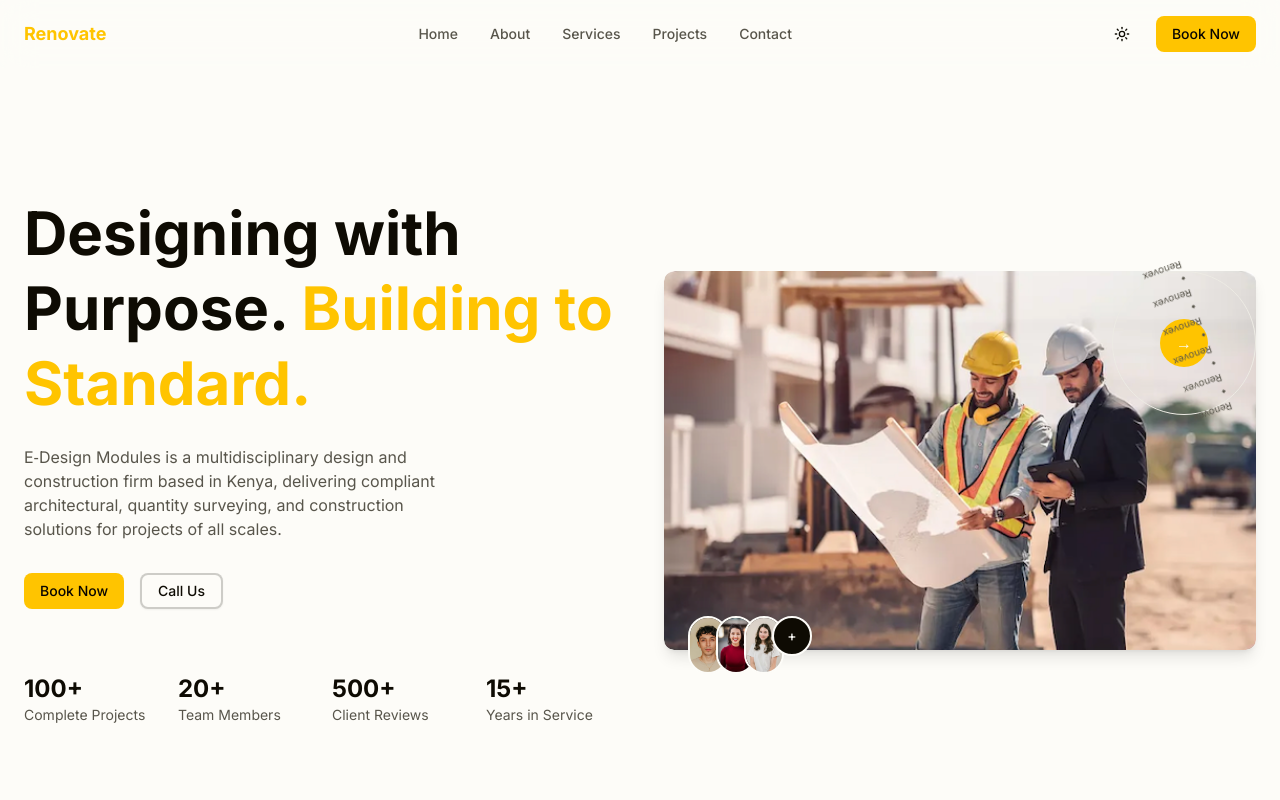
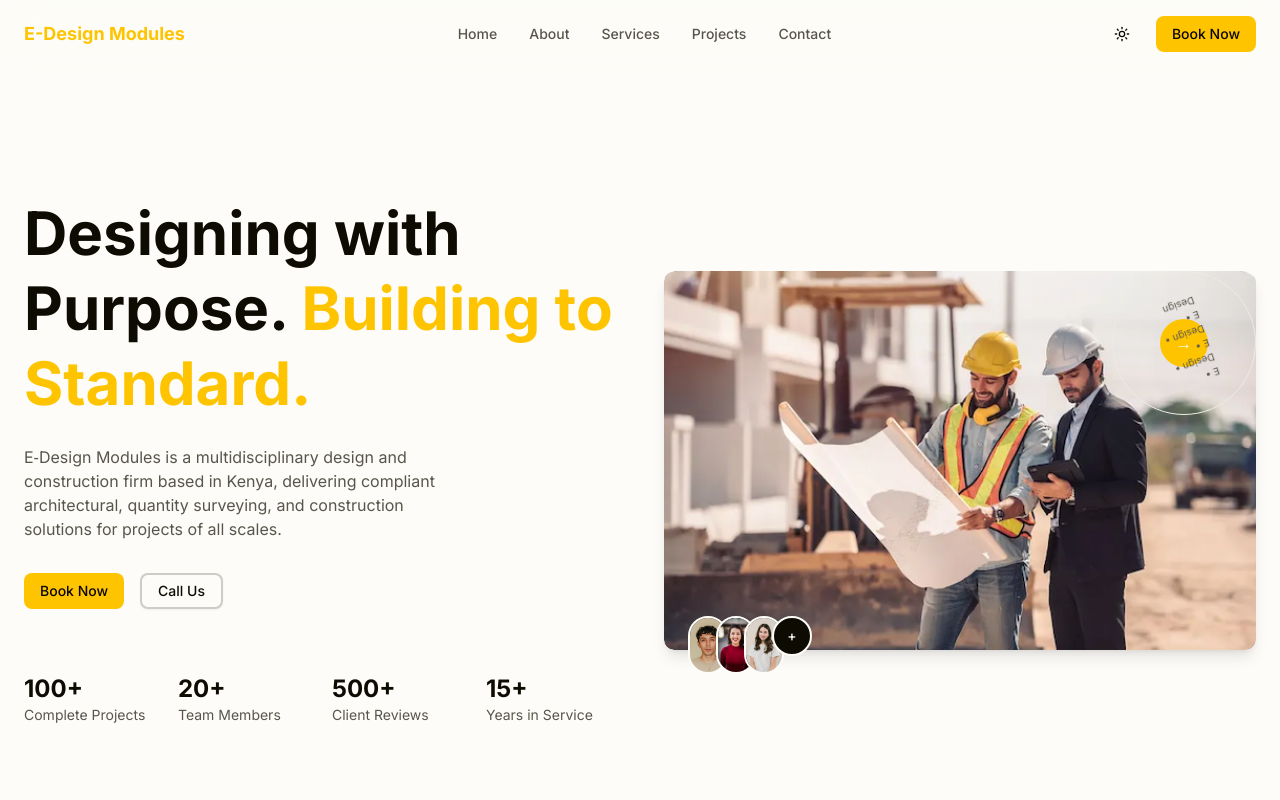
Before and after one commit to daveclinton/E-Modules, a Next.js app: page / in a window 1280 px wide. Shown: the top 800 px of the page. Built offline with nearby package versions, Linux system fonts and the light colour scheme.

Commit message:
feat: add new header

```diff
--- a/app/layout.tsx
+++ b/app/layout.tsx
@@ -86,8 +86,8 @@
         <ThemeProvider
           attribute="class"
           defaultTheme="light"
-          enableSystem
-          disableTransitionOnChange
+          enableSystem={false}
+          disableTransitionOnChange={false}
         >
             <Navbar />
             <main>{children}</main>
--- a/components/hero/hero-badge.tsx
+++ b/components/hero/hero-badge.tsx
@@ -3,7 +3,7 @@
       <div className="absolute right-0 top-0 w-28 h-28 md:w-36 md:h-36 flex items-center justify-center rounded-full border border-muted">
         <div className="relative flex items-center justify-center">
           <div className="absolute inset-0 text-[10px] text-muted-foreground flex items-center justify-center animate-spin-slow">
-            Renovex • Renovex • Renovex • Renovex • Renovex • Renovex
+            E • Design • E • Design • E • Design
           </div>
           <div className="w-10 h-10 md:w-12 md:h-12 bg-primary text-background rounded-full flex items-center justify-center font-bold">
             →
--- a/components/navbar/index.tsx
+++ b/components/navbar/index.tsx
@@ -33,7 +33,7 @@
           onClick={() => handleScroll("home")}
           className="font-bold text-lg text-primary"
         >
-          Renovate
+          E-Design Modules
         </button>
 
         {/* Desktop Nav Links */}
--- a/components/theme-toggle.tsx
+++ b/components/theme-toggle.tsx
@@ -3,18 +3,42 @@
 import { Moon, Sun } from "lucide-react";
 import { useTheme } from "next-themes";
 import { Button } from "@/components/ui/button";
+import { useEffect, useState } from "react";
 
 export function ThemeToggle() {
   const { theme, setTheme } = useTheme();
+  const [mounted, setMounted] = useState(false);
+
+  // Avoid hydration mismatch
+  useEffect(() => {
+    setMounted(true);
+  }, []);
+
+  if (!mounted) {
+    return (
+      <Button variant="ghost" size="icon" aria-label="Toggle theme">
+        <Sun className="h-[1.2rem] w-[1.2rem]" />
+      </Button>
+    );
+  }
+
+  const toggleTheme = () => {
+    // Handle system theme or undefined theme
+    const currentTheme = theme || "light";
+    setTheme(currentTheme === "light" ? "dark" : "light");
+  };
+
+  const isDark = theme === "dark";
 
   return (
     <Button
       variant="ghost"
       size="icon"
-      onClick={() => setTheme(theme === "light" ? "dark" : "light")}
+      onClick={toggleTheme}
+      aria-label="Toggle theme"
     >
-      <Sun className="h-[1.2rem] w-[1.2rem] rotate-0 scale-100 transition-all dark:-rotate-90 dark:scale-0" />
-      <Moon className="absolute h-[1.2rem] w-[1.2rem] rotate-90 scale-0 transition-all dark:rotate-0 dark:scale-100" />
+      <Sun className={`h-[1.2rem] w-[1.2rem] rotate-0 scale-100 transition-all ${isDark ? "-rotate-90 scale-0" : ""}`} />
+      <Moon className={`absolute h-[1.2rem] w-[1.2rem] rotate-90 scale-0 transition-all ${isDark ? "rotate-0 scale-100" : ""}`} />
       <span className="sr-only">Toggle theme</span>
     </Button>
   );
```
